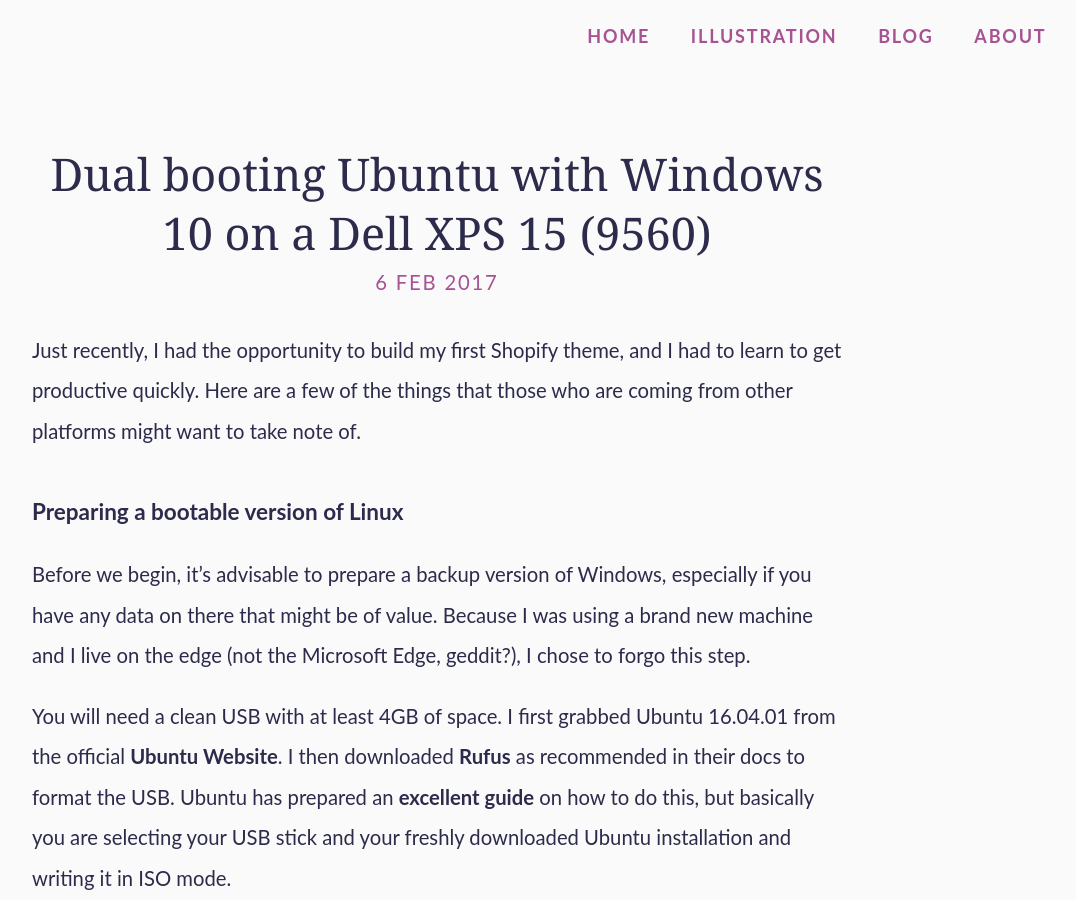
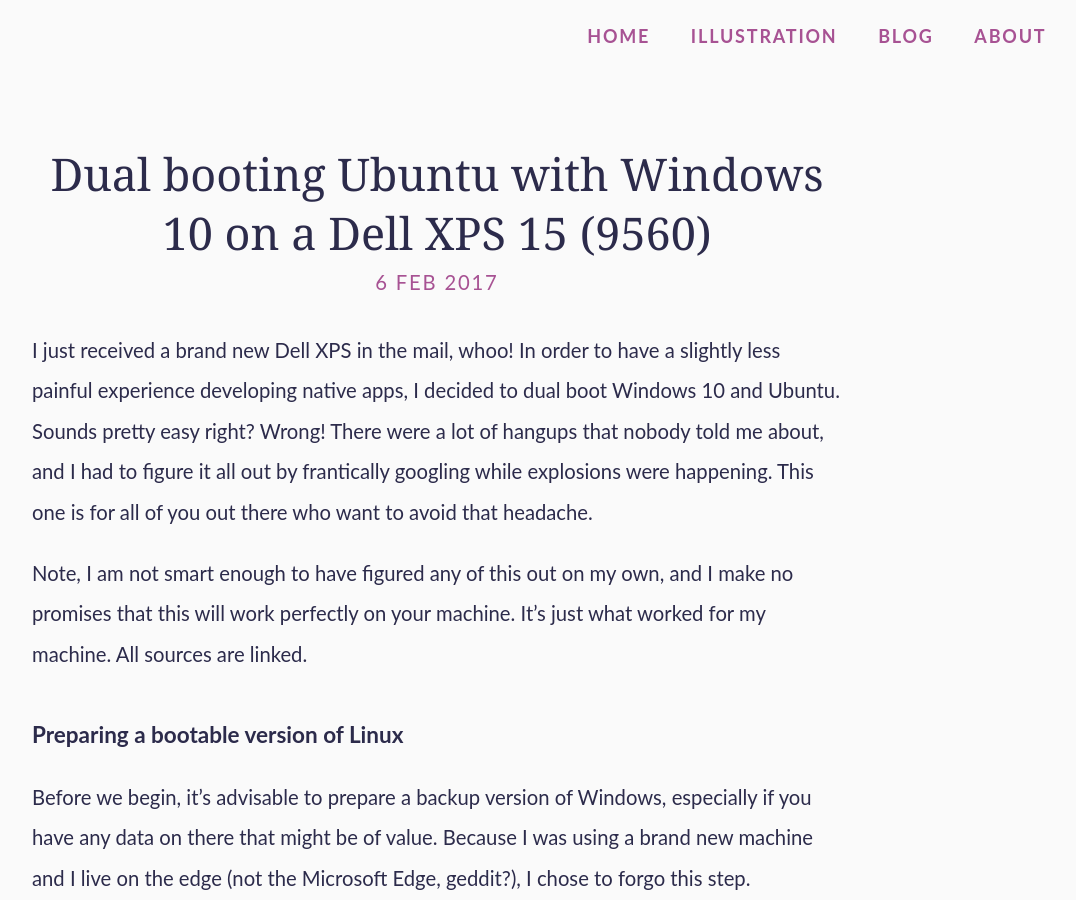
Before and after one commit to nchan0154/nicchan.me-legacy, a Jekyll site: the page built from _posts/2017-02-06-dual-booting-ubuntu-with-windows-10-on-a-dell-xps-15.md, in a window 1280 px wide and 900 px high. Shown: the whole window, without its empty margins (203-1279 px from the left). Built offline with Jekyll 4.4.1, drawn with Linux system fonts in a browser that asks for light colours; some web fonts are replaced; comment, search, counter and statistics services are not loaded.

Commit message:
write intro the post ya dummy

```diff
--- a/_posts/2017-02-06-dual-booting-ubuntu-with-windows-10-on-a-dell-xps-15.md
+++ b/_posts/2017-02-06-dual-booting-ubuntu-with-windows-10-on-a-dell-xps-15.md
@@ -3,8 +3,9 @@
 title: Dual booting Ubuntu with Windows 10 on a Dell XPS 15 (9560)
 ---
 
-Just recently, I had the opportunity to build my first Shopify theme, and I had to learn to get productive quickly. Here are a few of the things that those who are coming from other platforms might want to take note of.
+I just received a brand new Dell XPS in the mail, whoo! In order to have a slightly less painful experience developing native apps, I decided to dual boot Windows 10 and Ubuntu. Sounds pretty easy right? Wrong! There were a lot of hangups that nobody told me about, and I had to figure it all out by frantically googling while explosions were happening. This one is for all of you out there who want to avoid that headache.
 
+Note, I am not smart enough to have figured any of this out on my own, and I make no promises that this will work perfectly on your machine. It's just what worked for my machine. All sources are linked.
 
 ##### Preparing a bootable version of Linux
 Before we begin, it's advisable to prepare a backup version of Windows, especially if you have any data on there that might be of value. Because I was using a brand new machine and I live on the edge (not the Microsoft Edge, geddit?), I chose to forgo this step.
```
